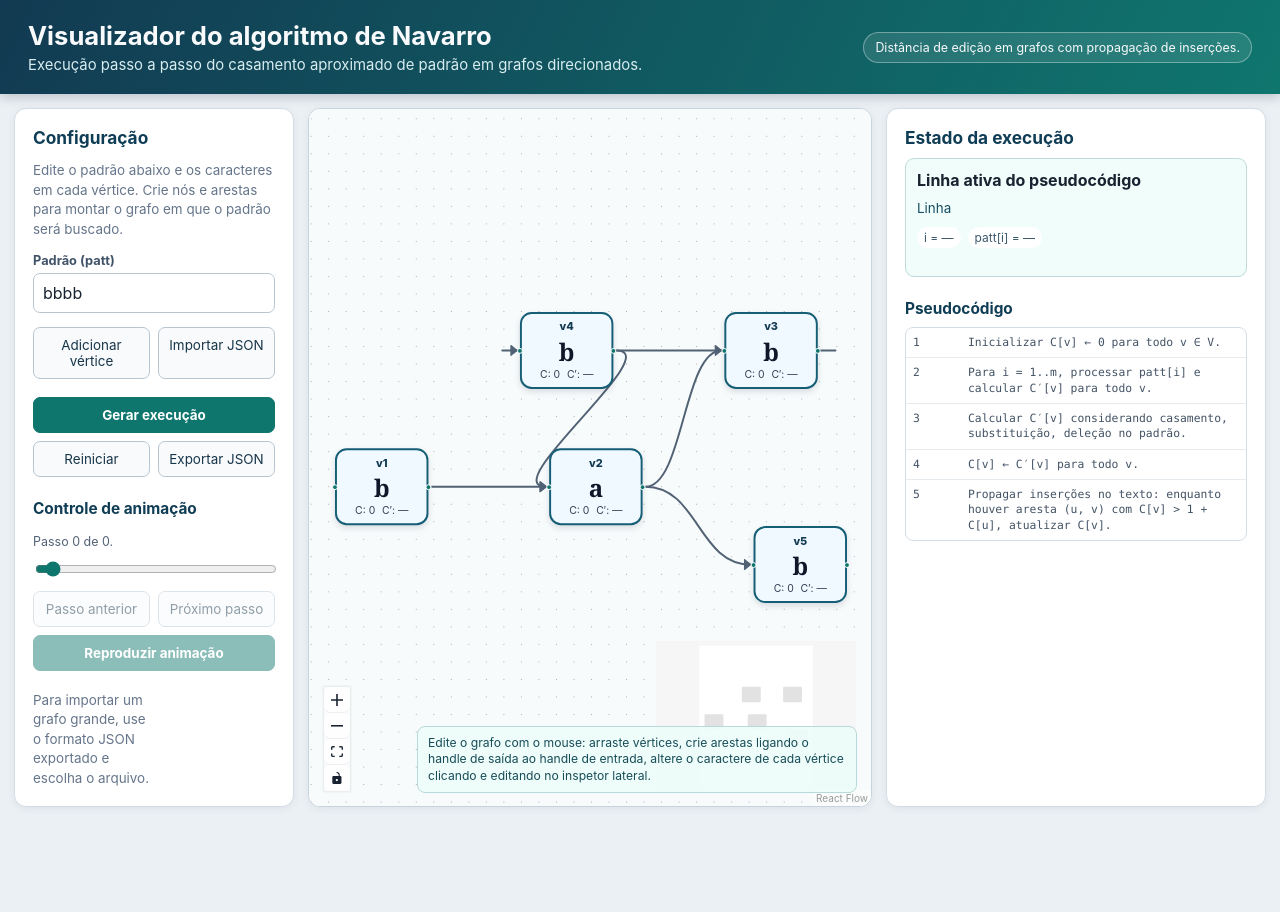
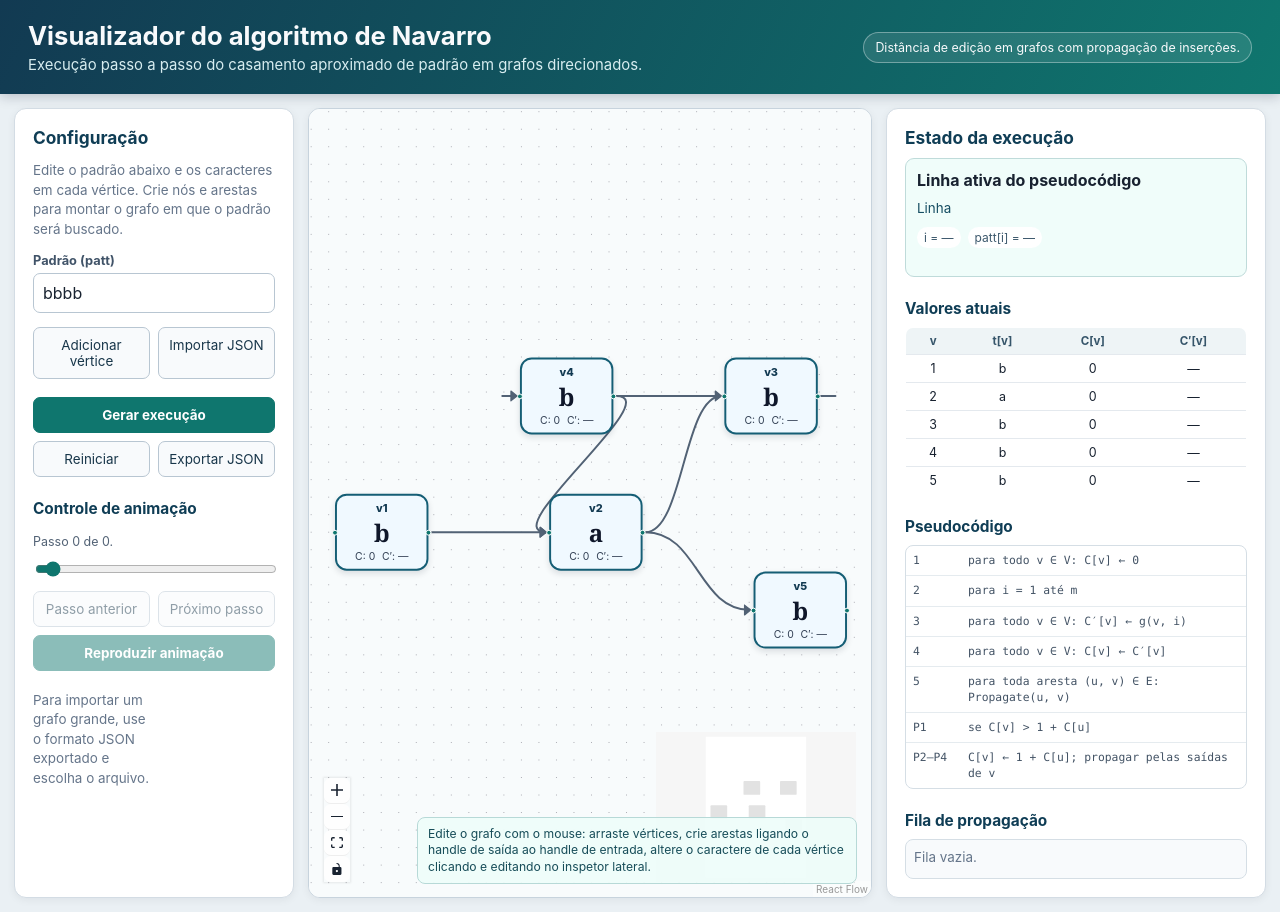
Before and after one commit to ecandia-mat/navarro, a React (Vite) app: page / in a window 1280 px wide. Before the commit the page ends 821 px from the top, so only its background shows below. Built offline with nearby package versions, Linux system fonts and the light colour scheme.

Commit message:
Add files via upload

```diff
--- a/src/App.jsx
+++ b/src/App.jsx
@@ -1055,10 +1055,18 @@ function App() {
           </div>
 
           <div className="execution-buttons">
-            <button type="button" onClick={handlePrev} disabled={!snapshots.length}>
+            <button
+              type="button"
+              onClick={handlePrev}
+              disabled={!snapshots.length}
+            >
               Passo anterior
             </button>
-            <button type="button" onClick={handleNext} disabled={!snapshots.length}>
+            <button
+              type="button"
+              onClick={handleNext}
+              disabled={!snapshots.length}
+            >
               Próximo passo
             </button>
             <button
@@ -1128,6 +1136,44 @@ function App() {
               </span>
             </div>
           </div>
+
+          <h3>Valores atuais</h3>
+          <table>
+            <thead>
+              <tr>
+                <th>v</th>
+                <th>t[v]</th>
+                <th>C[v]</th>
+                <th>C′[v]</th>
+              </tr>
+            </thead>
+            <tbody>
+              {nodes.map((node) => {
+                const id = node.id;
+                const char = node.data.char || '?';
+                const Cv = current
+                  ? current.C[id] ?? node.data.C
+                  : node.data.C;
+                const Cnextv = current
+                  ? current.Cnext[id] ?? node.data.Cnext
+                  : node.data.Cnext;
+                const changedRow =
+                  current?.changedNodes?.includes(id) ?? false;
+
+                return (
+                  <tr
+                    key={id}
+                    className={changedRow ? 'changed-row' : ''}
+                  >
+                    <td>{id}</td>
+                    <td>{char}</td>
+                    <td>{displayValue(Cv)}</td>
+                    <td>{displayValue(Cnextv)}</td>
+                  </tr>
+                );
+              })}
+            </tbody>
+          </table>
 
           {selectedPath && (
             <div className="best-path-box">
@@ -1205,34 +1251,48 @@ function App() {
           <ul className="pseudocode">
             <li className={currentLine === 1 ? 'active-line' : ''}>
               <span>1</span>
-              <span>Inicializar C[v] ← 0 para todo v ∈ V.</span>
+              <span>para todo v ∈ V: C[v] ← 0</span>
             </li>
             <li className={currentLine === 2 ? 'active-line' : ''}>
               <span>2</span>
-              <span>
-                Para i = 1..m, processar patt[i] e calcular C′[v] para todo
-                v.
-              </span>
+              <span>para i = 1 até m</span>
             </li>
             <li className={currentLine === 3 ? 'active-line' : ''}>
               <span>3</span>
-              <span>
-                Calcular C′[v] considerando casamento, substituição,
-                deleção no padrão.
-              </span>
+              <span>para todo v ∈ V: C′[v] ← g(v, i)</span>
             </li>
             <li className={currentLine === 4 ? 'active-line' : ''}>
               <span>4</span>
-              <span>C[v] ← C′[v] para todo v.</span>
+              <span>para todo v ∈ V: C[v] ← C′[v]</span>
             </li>
             <li className={currentLine === 5 ? 'active-line' : ''}>
               <span>5</span>
-              <span>
-                Propagar inserções no texto: enquanto houver aresta (u, v)
-                com C[v] &gt; 1 + C[u], atualizar C[v].
-              </span>
+              <span>para toda aresta (u, v) ∈ E: Propagate(u, v)</span>
+            </li>
+            <li className={currentLine === 'P1' ? 'active-line' : ''}>
+              <span>P1</span>
+              <span>se C[v] &gt; 1 + C[u]</span>
+            </li>
+            <li
+              className={currentLine === 'P2–P4' ? 'active-line' : ''}
+            >
+              <span>P2–P4</span>
+              <span>C[v] ← 1 + C[u]; propagar pelas saídas de v</span>
             </li>
           </ul>
+
+          <h3>Fila de propagação</h3>
+          <div className="queue-box">
+            {current?.queue && current.queue.length ? (
+              current.queue.map((edge, idx) => (
+                <span key={idx} className="queue-item">
+                  {edge.source}→{edge.target}
+                </span>
+              ))
+            ) : (
+              <span className="muted">Fila vazia.</span>
+            )}
+          </div>
         </aside>
       </div>
     </div>
```
